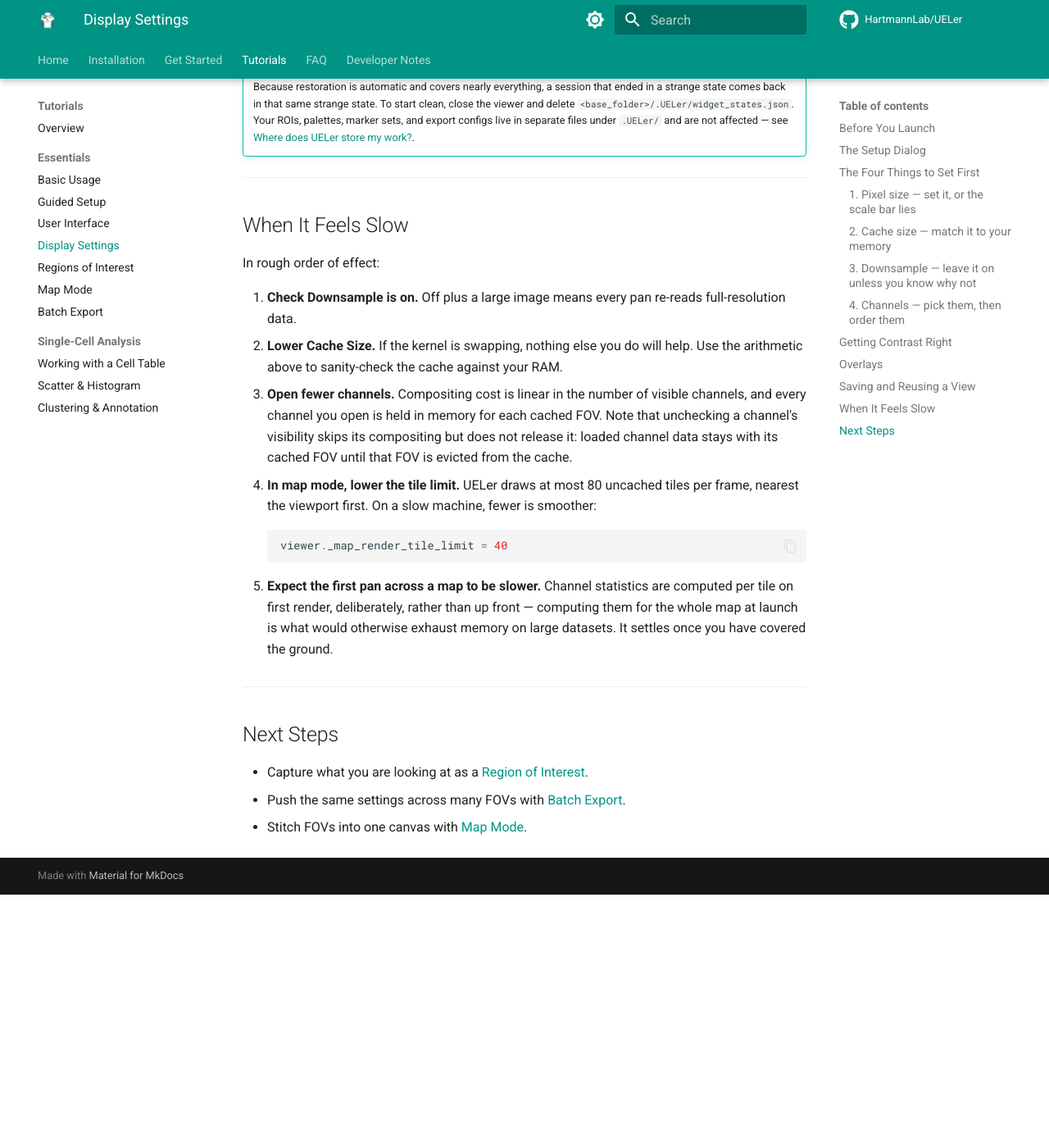
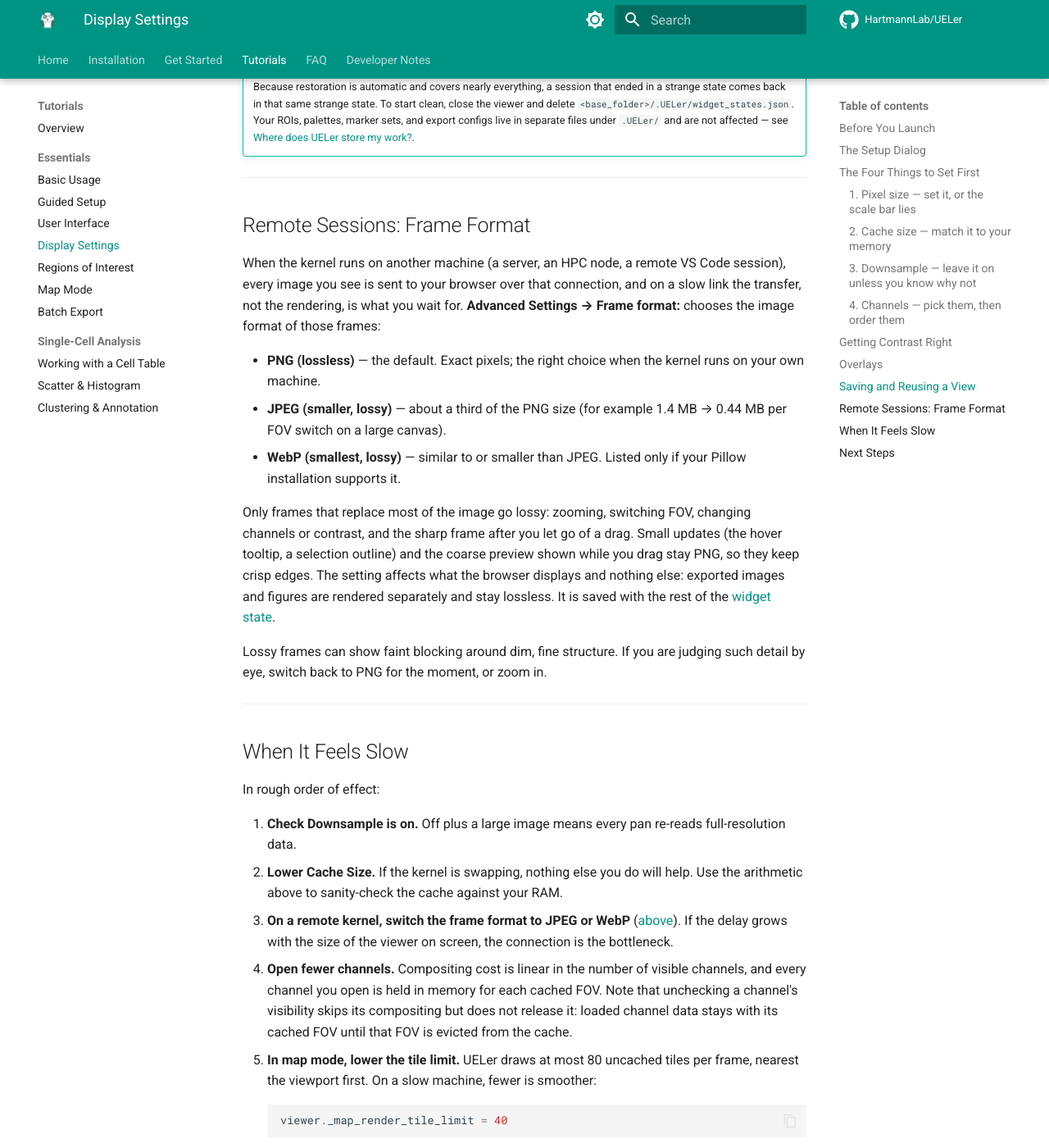
Before and after one commit to HartmannLab/UELer, an MkDocs documentation site: the page built from docs/tutorials/display-settings.md, in a window 1280 px wide and 1400 px high, scrolled down 5017 px. Shown: the whole window at 82% size. Built offline with MkDocs 1.6.1 and Material for MkDocs 9.7.7, drawn with Linux system fonts in a browser that asks for light colours; comment, search, counter and statistics services are not loaded; the version menu is left out; before the commit the page ends 6108 px from its top, so only the background shows below that.

Commit message:
docs: frame format setting for remote sessions

````diff
--- a/docs/tutorials/display-settings.md
+++ b/docs/tutorials/display-settings.md
@@ -133,20 +133,35 @@ If the data has changed since — a field of view removed, a marker set deleted
 
 ---
 
+## Remote Sessions: Frame Format
+
+When the kernel runs on another machine (a server, an HPC node, a remote VS Code session), every image you see is sent to your browser over that connection, and on a slow link the transfer, not the rendering, is what you wait for. **Advanced Settings → Frame format:** chooses the image format of those frames:
+
+- **PNG (lossless)** — the default. Exact pixels; the right choice when the kernel runs on your own machine.
+- **JPEG (smaller, lossy)** — about a third of the PNG size (for example 1.4 MB → 0.44 MB per FOV switch on a large canvas).
+- **WebP (smallest, lossy)** — similar to or smaller than JPEG. Listed only if your Pillow installation supports it.
+
+Only frames that replace most of the image go lossy: zooming, switching FOV, changing channels or contrast, and the sharp frame after you let go of a drag. Small updates (the hover tooltip, a selection outline) and the coarse preview shown while you drag stay PNG, so they keep crisp edges. The setting affects what the browser displays and nothing else: exported images and figures are rendered separately and stay lossless. It is saved with the rest of the [widget state](#saving-and-reusing-a-view).
+
+Lossy frames can show faint blocking around dim, fine structure. If you are judging such detail by eye, switch back to PNG for the moment, or zoom in.
+
+---
+
 ## When It Feels Slow
 
 In rough order of effect:
 
 1. **Check Downsample is on.** Off plus a large image means every pan re-reads full-resolution data.
 2. **Lower Cache Size.** If the kernel is swapping, nothing else you do will help. Use the arithmetic above to sanity-check the cache against your RAM.
-3. **Open fewer channels.** Compositing cost is linear in the number of visible channels, and every channel you open is held in memory for each cached FOV. Note that unchecking a channel's visibility skips its compositing but does not release it: loaded channel data stays with its cached FOV until that FOV is evicted from the cache.
-4. **In map mode, lower the tile limit.** UELer draws at most 80 uncached tiles per frame, nearest the viewport first. On a slow machine, fewer is smoother:
+3. **On a remote kernel, switch the frame format to JPEG or WebP** ([above](#remote-sessions-frame-format)). If the delay grows with the size of the viewer on screen, the connection is the bottleneck.
+4. **Open fewer channels.** Compositing cost is linear in the number of visible channels, and every channel you open is held in memory for each cached FOV. Note that unchecking a channel's visibility skips its compositing but does not release it: loaded channel data stays with its cached FOV until that FOV is evicted from the cache.
+5. **In map mode, lower the tile limit.** UELer draws at most 80 uncached tiles per frame, nearest the viewport first. On a slow machine, fewer is smoother:
 
     ```python
     viewer._map_render_tile_limit = 40
     ```
 
-5. **Expect the first pan across a map to be slower.** Channel statistics are computed per tile on first render, deliberately, rather than up front — computing them for the whole map at launch is what would otherwise exhaust memory on large datasets. It settles once you have covered the ground.
+6. **Expect the first pan across a map to be slower.** Channel statistics are computed per tile on first render, deliberately, rather than up front — computing them for the whole map at launch is what would otherwise exhaust memory on large datasets. It settles once you have covered the ground.
 
 ---
 
````
Also changed, not shown: doc/log.md (+5 -0 lines), docs/faq.md (+4 -0 lines), docs/tutorials/user-interface.md (+1 -2 lines).
